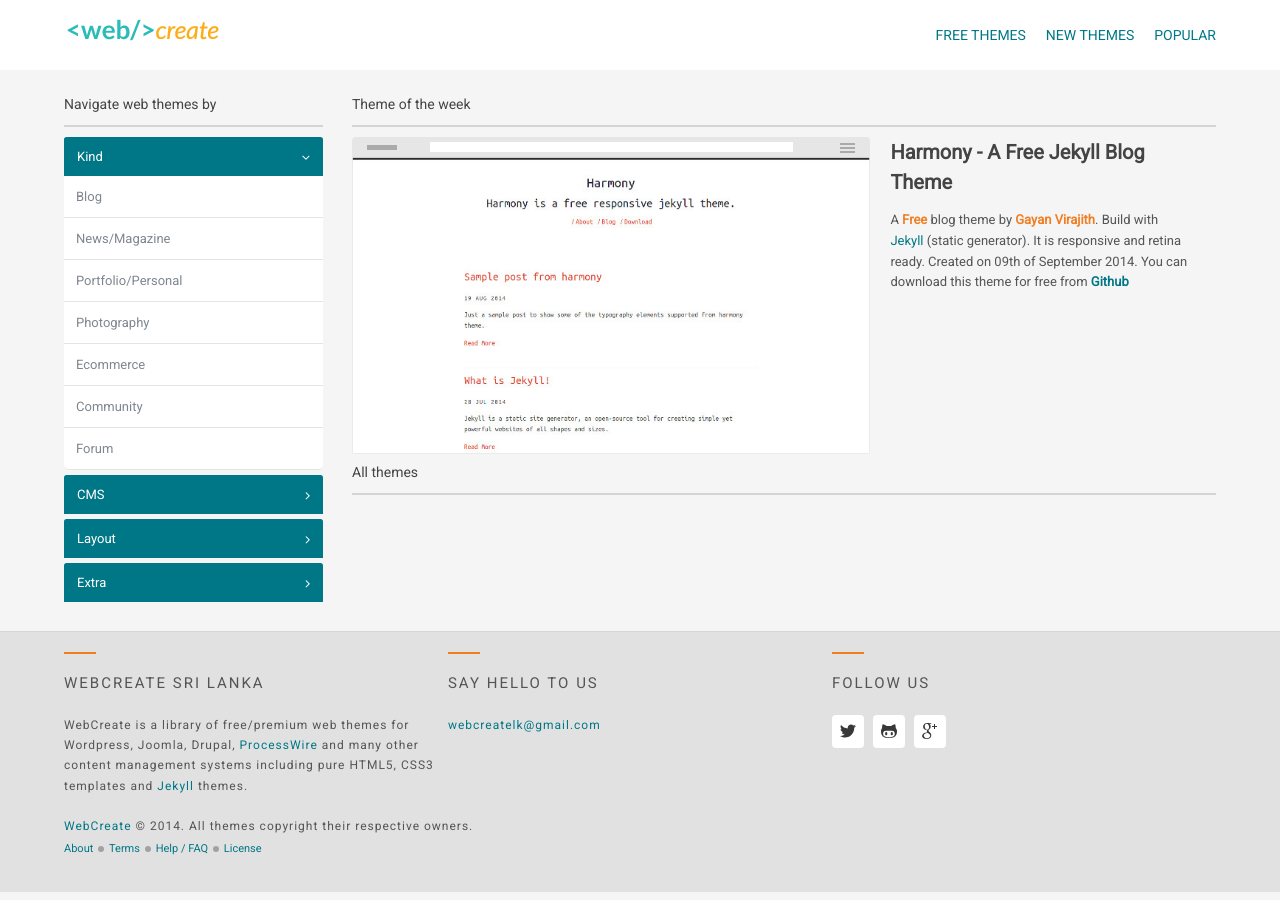
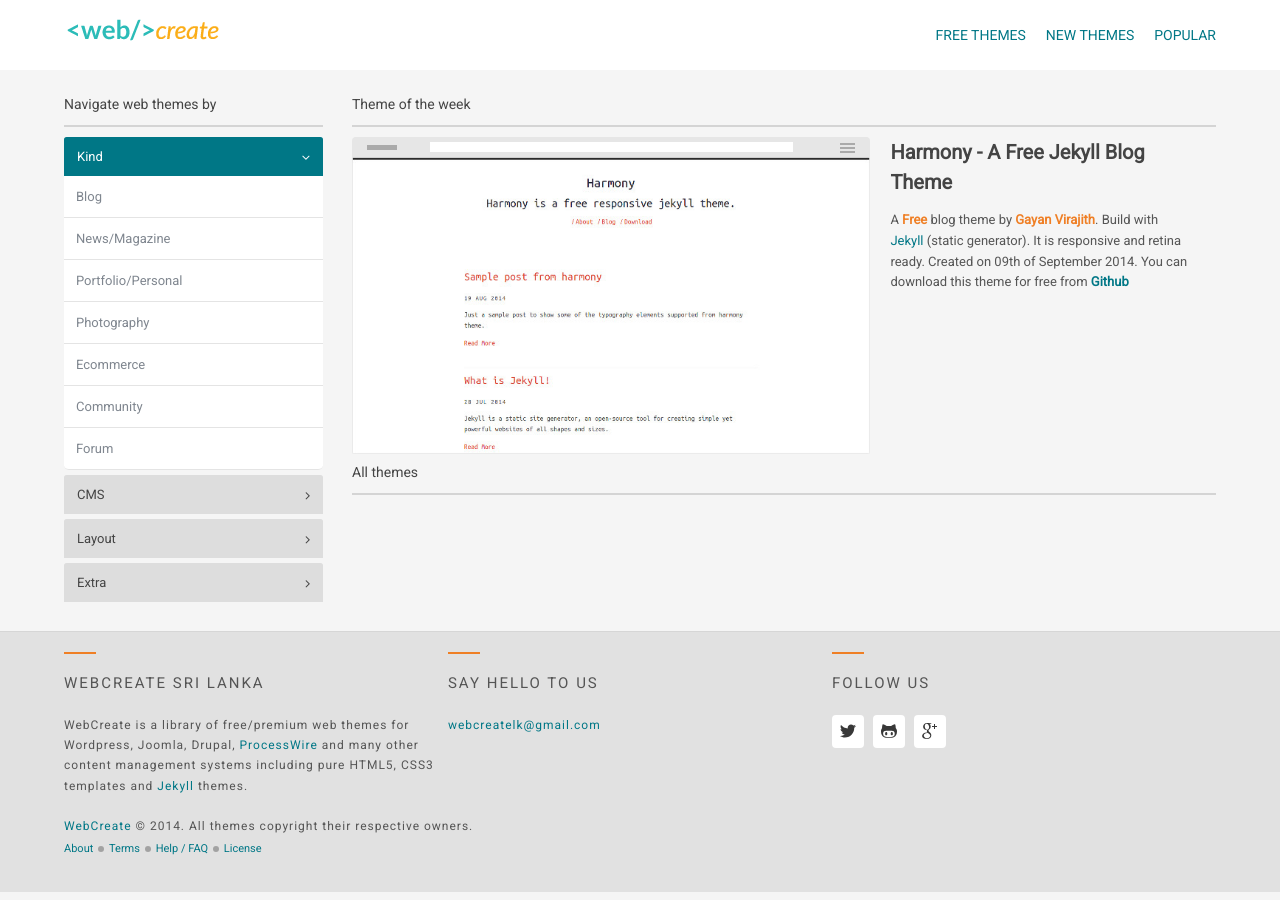
Before and after one commit to web-create/web-create.github.io, a Jekyll site: the page built from index.html, in a window 1280 px wide. Built offline with Jekyll 4.4.1, drawn with Linux system fonts in a browser that asks for light colours.

Commit message:
Sidebar active, in-active list styles

```diff
--- a/_includes/side-nav.html
+++ b/_includes/side-nav.html
@@ -13,22 +13,27 @@
 	{% endfor %}
 
 	{% assign icon = 'fa-angle-right'%}
+	{% assign headingState = 'non-active-heading'%}
+	{% if forloop.first %}
+		{% assign headingState = 'active-heading'%}
+	{% endif %}
 	{% if page.url == '/' and currentMenu == 'collapse-out' or forloop.first  %}
 		{% assign icon = 'fa-angle-down' %}
+		{% assign headingState = 'active-heading'%}
 	{% endif %}
 
 	{% if dale.subcategories != null %}
 	<div class='sub-nav-wrapper'>
-		<div class="sub-nav-heading">
+		<div class="sub-nav-heading {{ headingState }}">
 			<a class='side-nav-trigger' href="{{ site.url }}{{ dale.url }}">{{ dale.title }}</a>
 	{% else %}
 	<!— display the top level navigation for items that don’t have a submenu -->
-	<div class="sub-nav-heading">
+	<div class="sub-nav-heading {{ headingState }}">
 		<a class='side-nav-trigger' href="{{ site.url }}{{ dale.href }}">{{ dale.title }}</a>
 	{% endif %}
 		<span><i class="fa {{ icon }}"></i></span>
 	</div>
-
+	<div class="ul-wrapper">
 	<ul class="element {% if forloop.first %} collapse-out {% else %} {{ currentMenu }} {% endif %}">
 	{% for subcategory in dale.subcategories %}
 	{% assign current = nil %}
@@ -40,6 +45,7 @@
 		</li>
 	{% endfor %}
 	</ul>
+	</div>
 </div>
 {% endfor %}
 </div>
--- a/assets/css/main.scss
+++ b/assets/css/main.scss
@@ -525,6 +525,21 @@
     color: $color-white;
   }
   span {position:absolute;top: 35%;right:1em;}
+
+  &.non-active-heading {
+    background: #DDD;
+    color: #444;
+    a {
+      color: #444;
+    }
+  }
+  &.active-heading {
+    background: $color-1;
+    color: $color-white;
+    a {
+      color: $color-white;
+    }
+  }
 }
 
 .remove-border-radius-bottom {
```
Also changed, not shown: _includes/js/main.js (+5 -3 lines).
